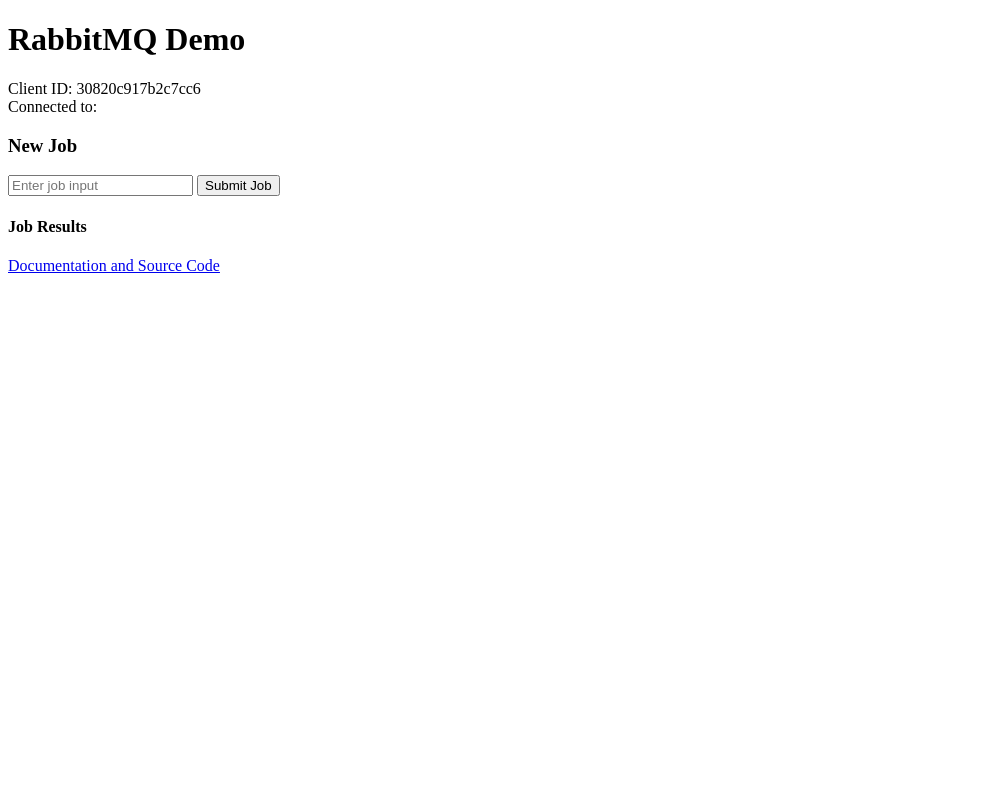
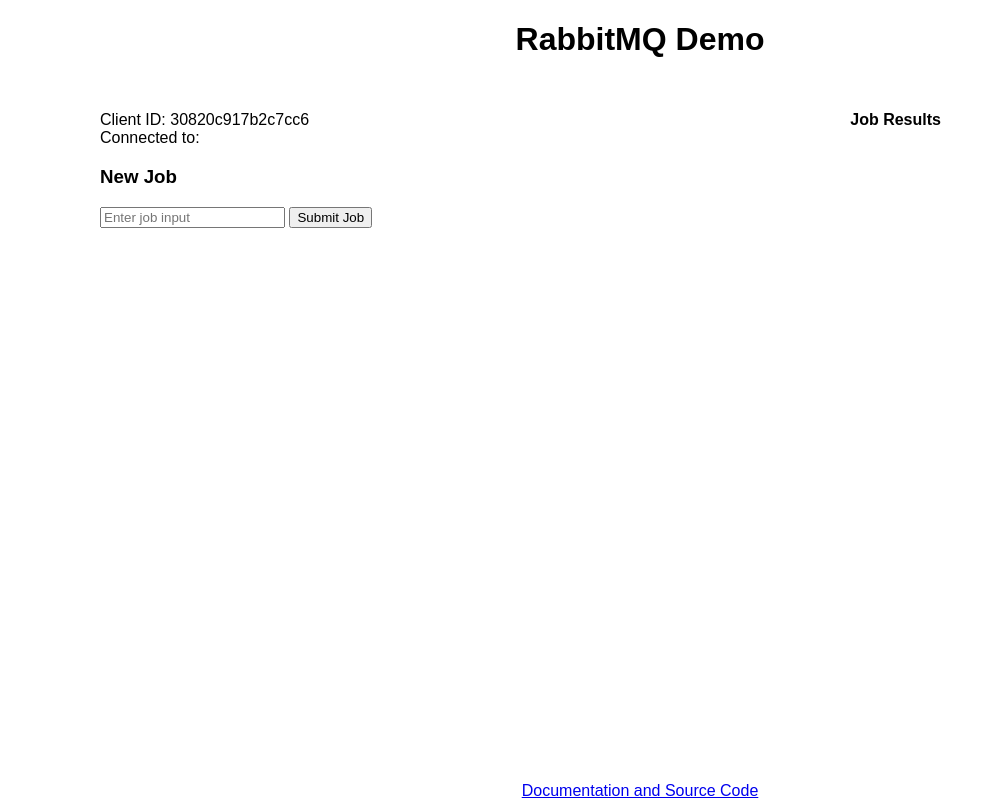
Before and after one commit to habbes/rmq-demo, a website: page src/client/index.html in a window 1280 px wide. Shown: the whole page, without its empty margins (0-995 px from the left). Drawn offline with Linux system fonts and the light colour scheme.

Commit message:
Style basic layout for page

```diff
--- a/src/client/index.html
+++ b/src/client/index.html
@@ -2,8 +2,47 @@
 <html lang="en">
 <head>
     <title>RabbitMQ Demo</title>
+    <meta name="viewport" content="width=device-width, initial-scale=1">
+    <style>
+        html {
+            height: 100%;
+        }
+        body {
+            font-family: Arial, Helvetica, sans-serif;
+            margin: 0;
+            height: 100%;
+        }
+
+        .container {
+            display: flex;
+            flex-direction: column;
+            height: 100%;
+        }
+
+        header, footer {
+            text-align: center;
+        }
+
+        .main  {
+            margin: 10px 100px;
+            flex-grow: 1;
+            display: flex;
+            flex-direction: row;
+            align-items: baseline;
+            justify-content: space-between;
+        }
+
+        .left {
+            flex-grow: 2;
+        }
+
+        .right {
+            flex-grow: 1;
+        }
+    </style>
 </head>
 <body>
+    <div class="container">
         <header>
             <h1>RabbitMQ Demo</h1>
         </header>
@@ -30,6 +69,7 @@
         <footer>
             <a href="https://github.com/habbes/rmq-demo">Documentation and Source Code</a>
         </footer>
+    </div>
 <script>
 
 var newJobBtn = document.getElementById('newJobBtn');
```
Lines whose indentation alone changed are shown as unchanged.
